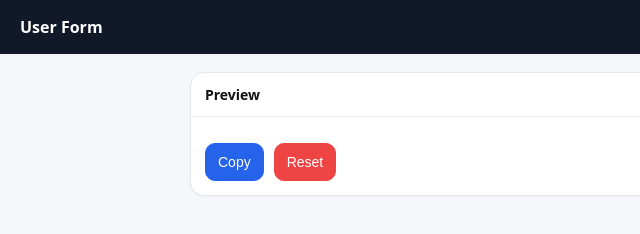
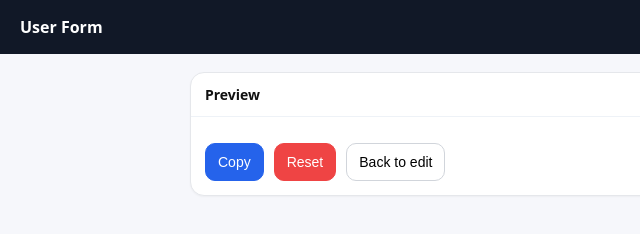
Before and after one commit to yadhu2001/Note-Taker, a plain HTML site: page user.html in a window 1280 px wide. Both pictures are taken after a click on the button "Submit". Shown: the full height of the page, 0-640 px from the left. Drawn offline with Linux system fonts and the light colour scheme.

```diff
--- a/user.html
+++ b/user.html
@@ -99,7 +99,7 @@
         <div class="actions" style="margin-top:12px;">
           <button class="primary" id="copyBtn" type="button">Copy</button>
           <button class="danger" id="resetBtn2" type="button">Reset</button>
-          <!-- <button class="ghost" id="backBtn" type="button">Back to edit</button> -->
+          <button class="ghost" id="backBtn" type="button">Back to edit</button>
         </div>
       </div>
     </section>
```
